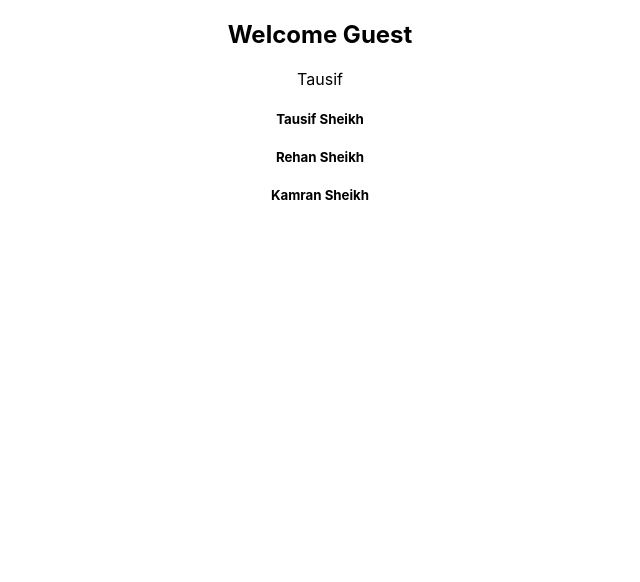
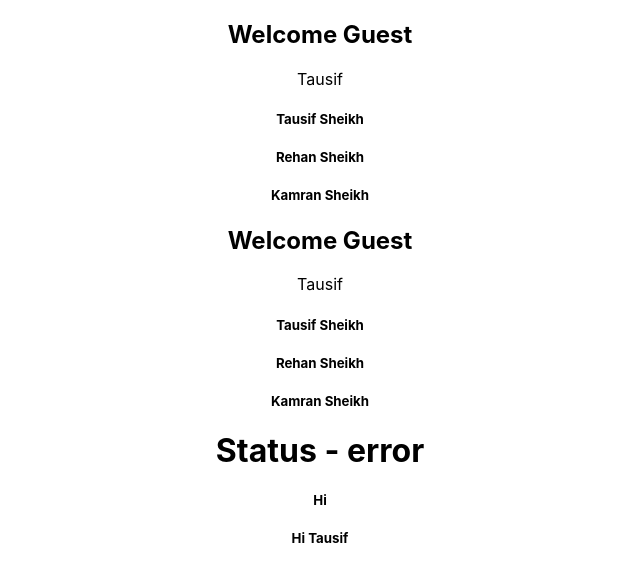
Before and after one commit to TausifM/React-TypeScript, a React (Create React App) app: page / in a window 1280 px wide. Shown: the top 582 px of the page, without its empty margins (320-960 px from the left). Built offline with nearby package versions, Linux system fonts and the light colour scheme.

Commit message:
Common Advance Type of Props

```diff
--- a/src/App.tsx
+++ b/src/App.tsx
@@ -1,11 +1,20 @@
 
 import './App.css';
 import Greeting from './components/Greeting';
+import { Heading } from './components/Heading';
+import { Oscar } from './components/Oscar';
+import { Status } from './components/Status';
 
 function App() {
   return (
     <div className="App">
     <Greeting name='Tausif' messageCount={10} isLoggedIn={false}/>
+    <Greeting name='Tausif' isLoggedIn={false}/>
+    <Status status='error' />
+    <Heading>Hi</Heading>
+    <Oscar>
+      <Heading>Hi Tausif </Heading>
+    </Oscar>
     </div>
   );
 }
--- a/src/components/Greeting.tsx
+++ b/src/components/Greeting.tsx
@@ -3,7 +3,7 @@ import { PersonList } from "./PersonList"
 
 type GreetProps ={
     name: string,
-    messageCount: number,
+    messageCount?: number,
     isLoggedIn : boolean
 }
 
@@ -17,9 +17,10 @@ const Greeting = (props: GreetProps) => {
         {first: 'Rehan', last: 'Sheikh'},
         {first: 'Kamran', last: 'Sheikh'}
     ]
+    const {messageCount = 0} = props
   return (
     <div>
-       {props.isLoggedIn ?  <h2>Welcome {props.name} messages {props.messageCount}</h2> : <h2>Welcome Guest</h2>}
+       {props.isLoggedIn ?  <h2>Welcome {props.name} messages {messageCount}</h2> : <h2>Welcome Guest</h2>}
        <Person personName={personName} />
        <PersonList names={nameList} />
     </div>
--- /dev/null
+++ b/src/components/Heading.tsx
@@ -0,0 +1,11 @@
+type HeadingProps = {
+    children : string
+}
+
+export const Heading = (props: HeadingProps) => {
+    return (
+        <div>
+            <h5>{props.children}</h5>
+        </div>
+    )
+}
--- /dev/null
+++ b/src/components/Oscar.tsx
@@ -0,0 +1,10 @@
+
+type OscarProps = {
+    children: React.ReactNode
+}
+
+export const Oscar = (props: OscarProps) => {
+    return (
+        <div>{props.children}</div>
+    )
+}
--- /dev/null
+++ b/src/components/Status.tsx
@@ -0,0 +1,19 @@
+type StatusProps = {
+    status: 'loading' |'error' | 'success'
+}
+
+export const Status = (props: StatusProps) => {
+    let message
+    if(props.status === 'loading'){
+        message = 'Loading...'
+    }else if(props.status  ==='success'){
+        message = 'Success'
+    }else if (props.status === 'error'){
+        message = 'error'
+    }
+    return (
+        <div>
+            <h1>Status - {message}</h1>
+        </div>
+    )
+}
```
